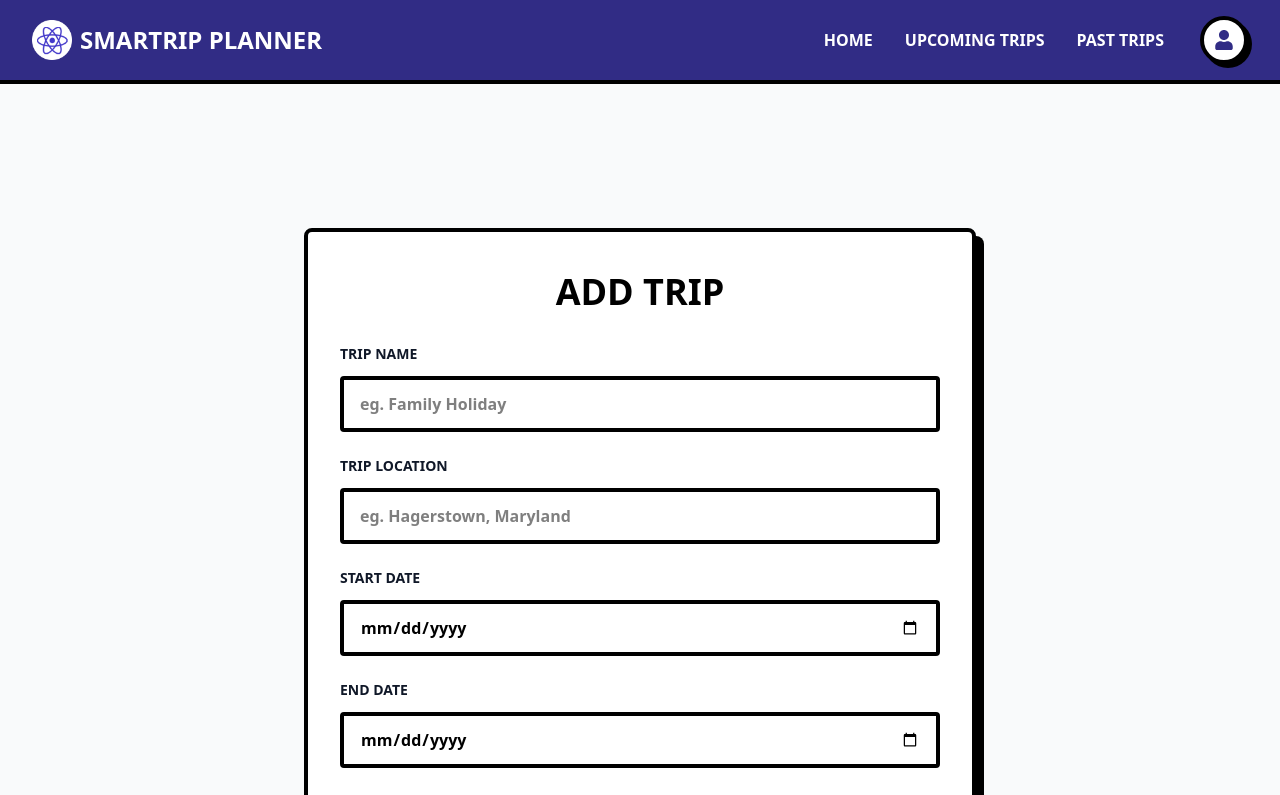
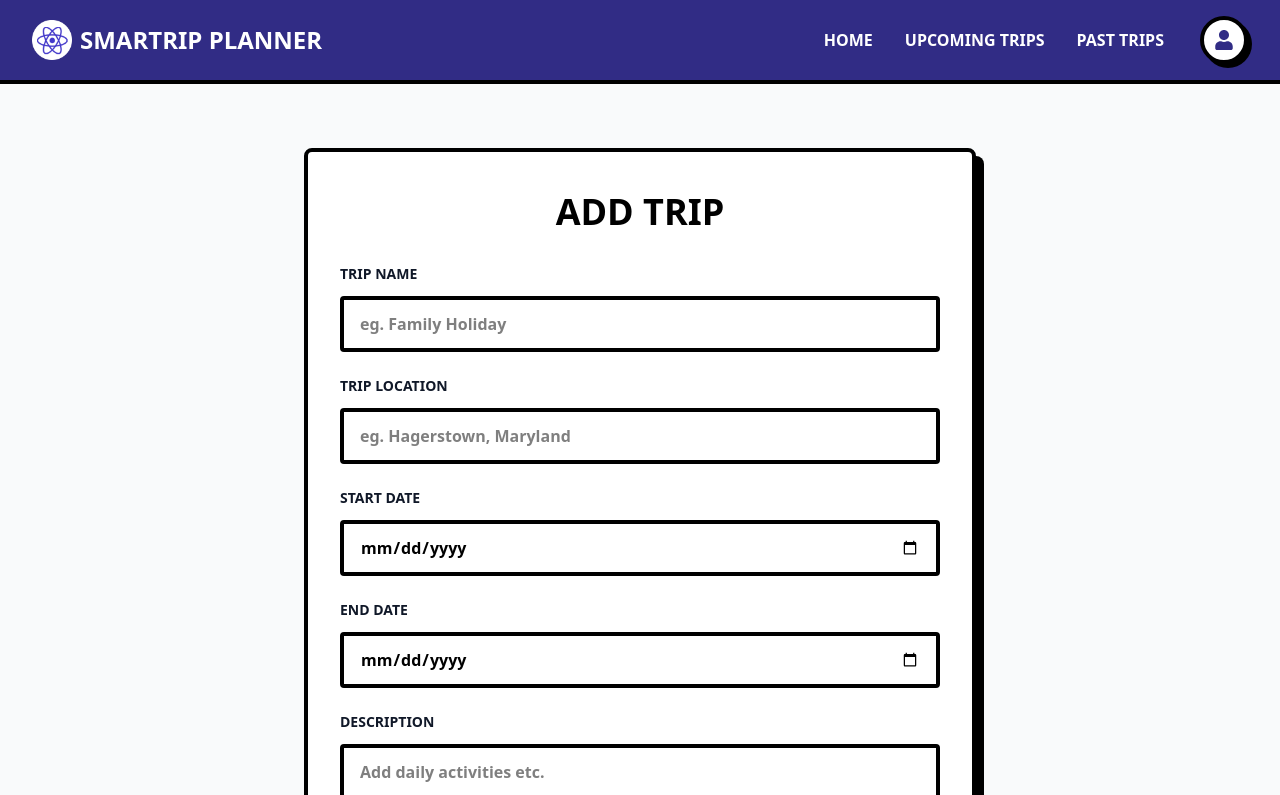
Before and after one commit to jahi-omari/trip-planner, a React (Vite) app: page /add-trip in a window 1280 px wide. Shown: the top 795 px of the page. Built offline with nearby package versions, Linux system fonts and the light colour scheme.

Commit message:
Refactor layout spacing in AddTripPage for improved aesthetics; adjust padding and margins for better visual consistency.

```diff
--- a/src/pages/AddTripPage.jsx
+++ b/src/pages/AddTripPage.jsx
@@ -88,8 +88,8 @@ const AddTripPage = () => {
   }
   return (
     <>
-      <section className="bg-gray-50 min-h-screen py-6 sm:py-12 px-2 sm:px-4">
-      <div className="container m-auto max-w-2xl py-12 sm:py-24">
+      <section className="bg-gray-50 min-h-screen py-6 sm:py-8 px-2 sm:px-4">
+      <div className="container m-auto max-w-2xl py-4 sm:py-8">
         <div
           className="bg-white px-4 sm:px-8 py-6 sm:py-10 mb-4 border-4 border-black shadow-[6px_6px_0px_0px_rgba(0,0,0,1)] sm:shadow-[8px_8px_0px_0px_rgba(0,0,0,1)] rounded-lg m-2 sm:m-4 md:m-0"
         >
```
